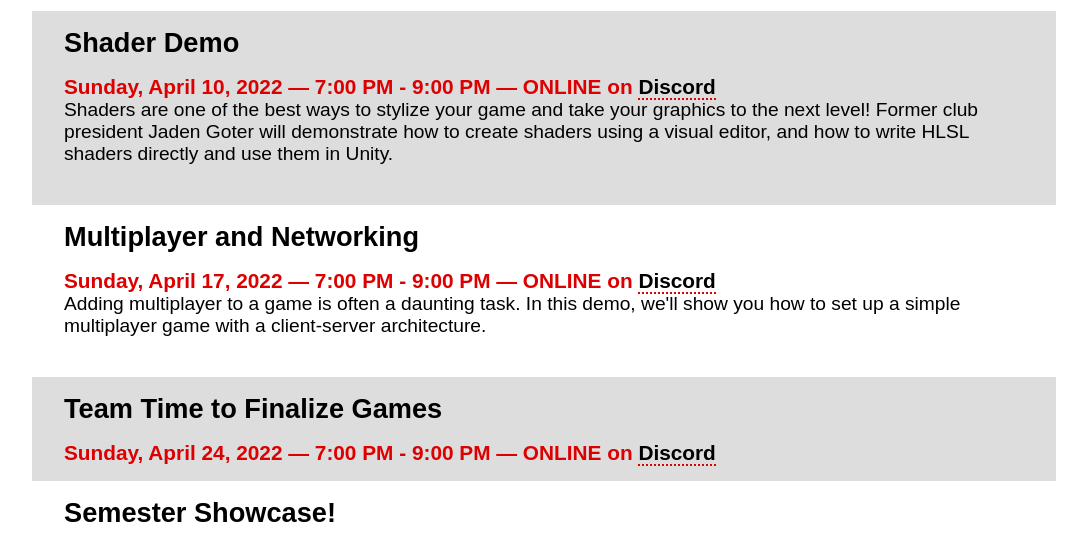
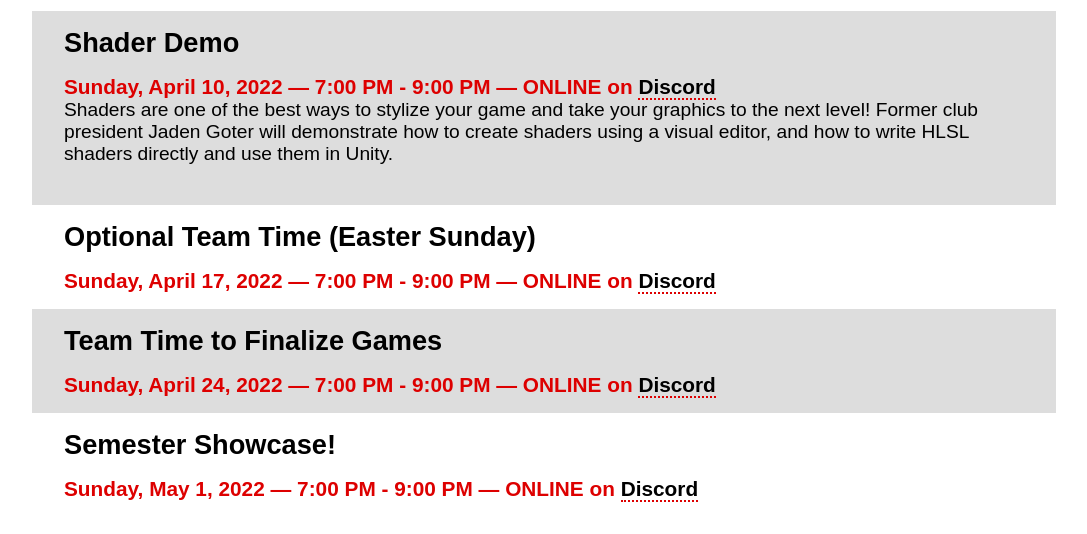
Before and after one commit to UNL-Game-Dev-Club/UNL-Game-Dev-Club.github.io, a plain HTML site: page index.html in a window 1280 px wide. Shown: the part 646-1180 px from the top of the page, without its empty margins (96-1183 px from the left). Drawn offline with Linux system fonts and the light colour scheme.

Commit message:
Change meeting to team time due to Easter

```diff
--- a/index.html
+++ b/index.html
@@ -51,12 +51,8 @@
 					</p>
 				</div>
 				<div class="news-content">
-					<h2>Multiplayer and Networking</h2>
+					<h2>Optional Team Time (Easter Sunday)</h2>
 					<h3>Sunday, April 17, 2022 &mdash; 7:00 PM - 9:00 PM &mdash; ONLINE on <a href="https://go.unl.edu/unlgdcdiscord">Discord</a></h3>
-					<p>
-						Adding multiplayer to a game is often a daunting task.
-						In this demo, we'll show you how to set up a simple multiplayer game with a client-server architecture.
-					</p>
 				</div>
 				<div class="news-content">
 					<h2>Team Time to Finalize Games</h2>
```
